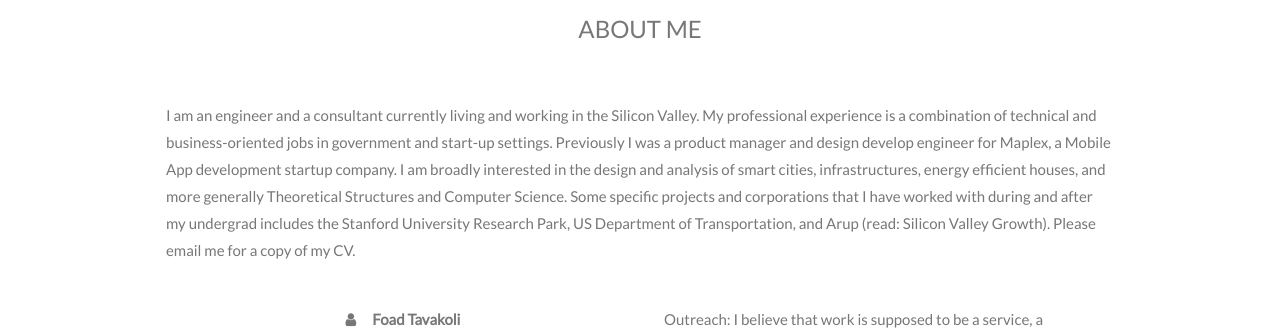
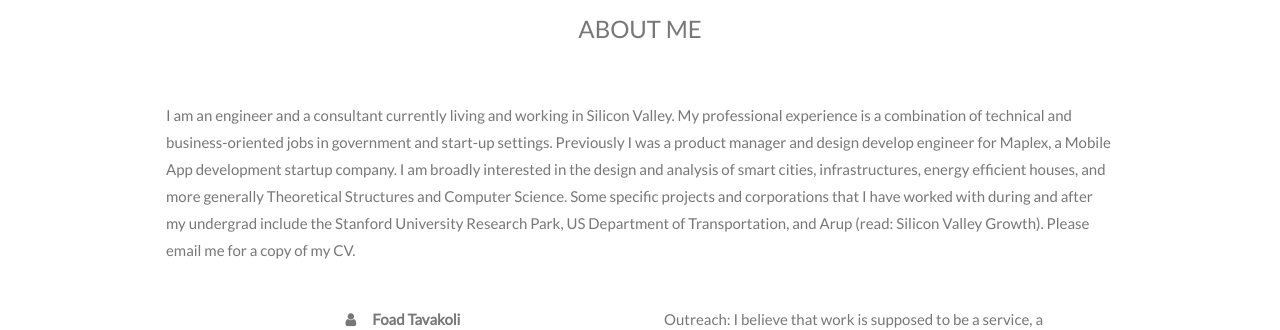
Before and after one commit to ftava/ftava.github.io, a Jekyll site: the page index.html, which Jekyll copies as it is, in a window 1280 px wide and 900 px high, scrolled down 813 px. Shown: the part 154-484 px from the top of the window. Built offline with Jekyll 4.4.1, drawn with Linux system fonts in a browser that asks for light colours.

Commit message:
Correction

```diff
--- a/index.html
+++ b/index.html
@@ -144,7 +144,7 @@ body, html {
 <div class="w3-content w3-container w3-padding-64" id="about">
   <h3 class="w3-center">ABOUT ME</h3>
   <br>
-  <p>I am an engineer and a consultant currently living and working in the Silicon Valley. My professional experience is a combination of technical and business-oriented jobs in government and start-up settings. Previously I was a product manager and design develop engineer for Maplex, a Mobile App development startup company. I am broadly interested in the design and analysis of smart cities, infrastructures, energy efficient houses, and more generally Theoretical Structures and Computer Science. Some specific projects and corporations that I have worked with during and after my undergrad includes the Stanford University Research Park, US Department of Transportation, and Arup (read: Silicon Valley Growth). Please email me for a copy of my CV.</p>
+  <p>I am an engineer and a consultant currently living and working in Silicon Valley. My professional experience is a combination of technical and business-oriented jobs in government and start-up settings. Previously I was a product manager and design develop engineer for Maplex, a Mobile App development startup company. I am broadly interested in the design and analysis of smart cities, infrastructures, energy efficient houses, and more generally Theoretical Structures and Computer Science. Some specific projects and corporations that I have worked with during and after my undergrad include the Stanford University Research Park, US Department of Transportation, and Arup (read: Silicon Valley Growth). Please email me for a copy of my CV.</p>
   <div class="w3-row">
     <div class="w3-col m6 w3-center w3-padding-large">
       <p><b><i class="fa fa-user w3-margin-right"></i>Foad Tavakoli</b></p><br>
```
